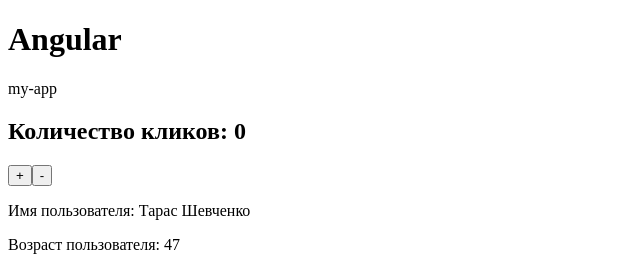
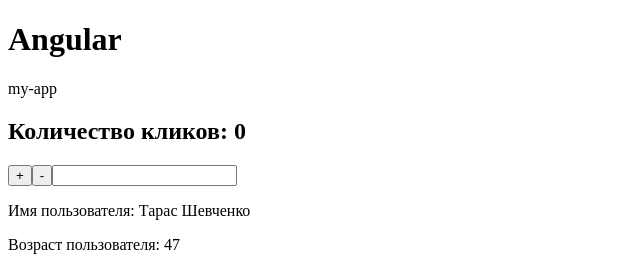
Before and after one commit to devLex1308/PV921-25ST-18P, an Angular app in the folder lessons/29-angular/my-app/: page / in a window 1280 px wide. Shown: the top 256 px of the page, without its empty margins (0-640 px from the left). Built offline with nearby package versions, Linux system fonts and the light colour scheme.

Commit message:
Прокидуємо з чілдрена до батька текст з інпута

```diff
--- a/lessons/29-angular/my-app/src/app/app.component.html
+++ b/lessons/29-angular/my-app/src/app/app.component.html
@@ -3,7 +3,10 @@
   <p>{{title}}</p>
 </div>
 <h2>Количество кликов: {{clicks}}</h2>
-<app-from-child-to-parent (myEvent)="onChanged($event)"></app-from-child-to-parent>
+<app-from-child-to-parent
+	(myEvent)="onChanged($event)"
+	(myTextInput)="myTextInput($event)"
+></app-from-child-to-parent>
 <app-import [userName]="name" [userAge]="age" ></app-import>
 <app-traffic-lights></app-traffic-lights>
 <app-example></app-example>
--- a/lessons/29-angular/my-app/src/app/app.component.ts
+++ b/lessons/29-angular/my-app/src/app/app.component.ts
@@ -15,4 +15,9 @@
   		?this.clicks++
   		:this.clicks--;
   }
+
+  myTextInput(val) {
+  	console.log({val});
+  	this.title = val;
+  }
 }
--- a/lessons/29-angular/my-app/src/app/from-child-to-parent/from-child-to-parent.component.html
+++ b/lessons/29-angular/my-app/src/app/from-child-to-parent/from-child-to-parent.component.html
@@ -1,2 +1,3 @@
 <button (click)="change(true)">+</button>
 <button (click)="change(false)">-</button>
+<input type="text" (input)="onChange($event)" />
--- a/lessons/29-angular/my-app/src/app/from-child-to-parent/from-child-to-parent.component.ts
+++ b/lessons/29-angular/my-app/src/app/from-child-to-parent/from-child-to-parent.component.ts
@@ -12,4 +12,9 @@
     change(increased:any) {
         this.myEvent.emit(increased);
     }
+
+    @Output() myTextInput = new EventEmitter<boolean>();
+    onChange(event) {
+    	this.myTextInput.emit(event.target.value);
+    }
 }
```
